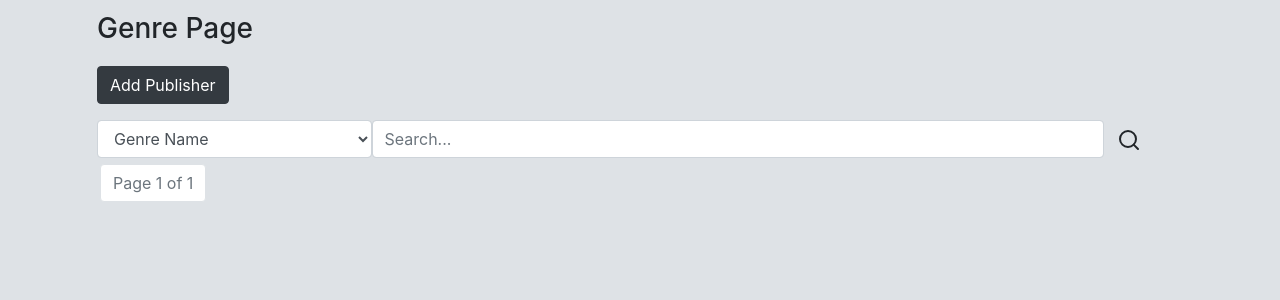
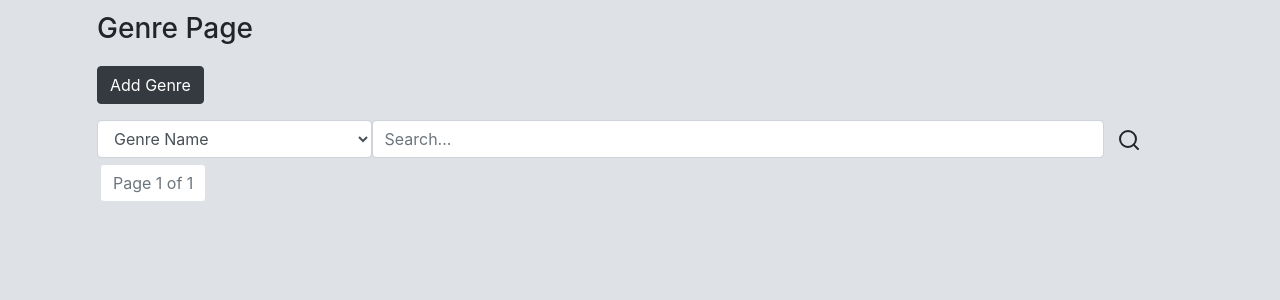
Before and after one commit to Jasson-Reynaldo/Final_SSWP_GameStation, a Django app: page /genre in a window 1280 px wide. Shown: the part 250-550 px from the top of the page. Run offline with Django 3.2, Linux system fonts and the light colour scheme; the visitor is signed in with stand-in values (Sample User, id 1); data that the repository does not hold is empty; some web fonts are replaced.

Commit message:
Minor updates on genre

```diff
--- a/GameStation/GameList/templates/genre/index.html
+++ b/GameStation/GameList/templates/genre/index.html
@@ -5,8 +5,8 @@
 {% block content %}
 <h3 style="padding: 12px;"> Genre Page </h3>
 {% if user.is_authenticated %}
-<a href="{% url 'add_publisher' %}" style="padding: 12px;">
-    <button type="button" class="btn btn-dark">Add Publisher</button></a>
+<a href="{% url 'add_genre' %}" style="padding: 12px;">
+    <button type="button" class="btn btn-dark">Add Genre</button></a>
 {% endif %}
 <form id="search-form" method="post" action="">
     {% csrf_token %}
```
